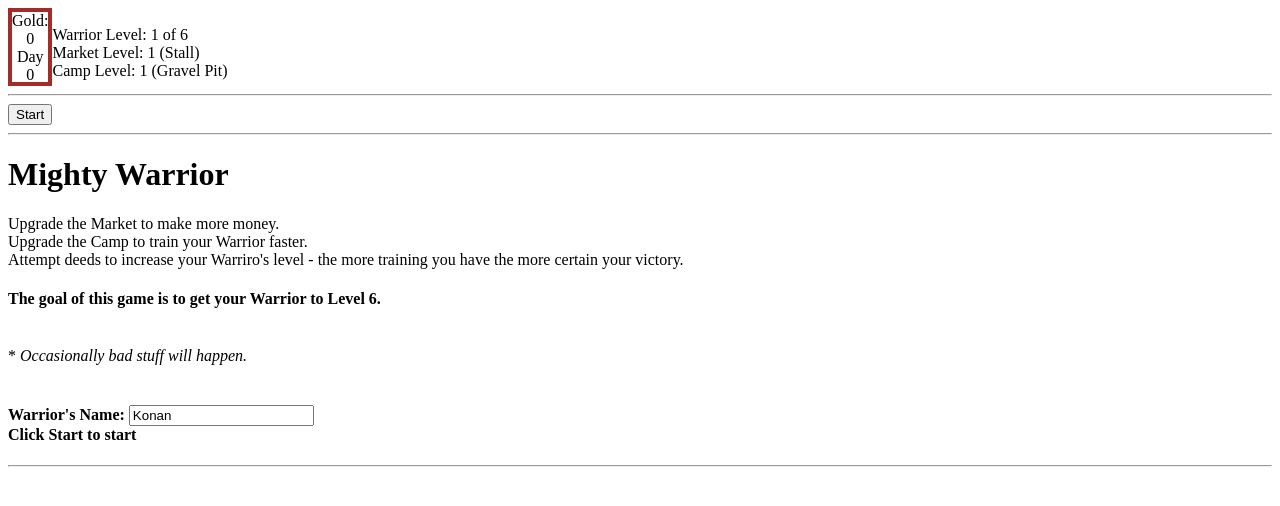
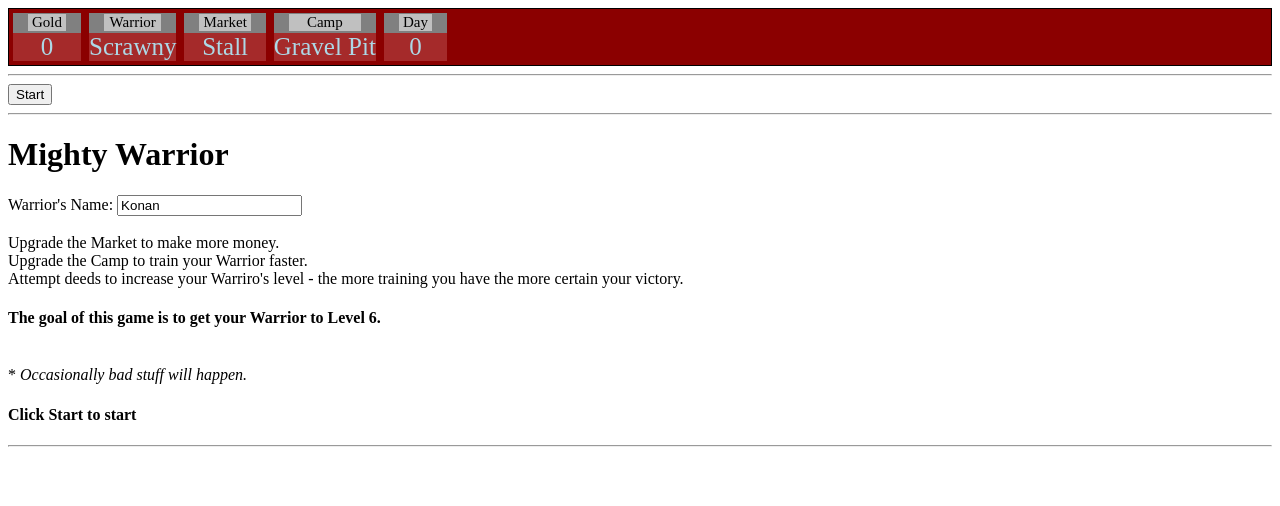
Before and after one commit to StellarConverter/MW2, an Angular app: page /title in a window 1280 px wide. Shown: the top 506 px of the page. Built offline with nearby package versions, Linux system fonts and the light colour scheme.

Commit message:
CSS for status bar

```diff
--- a/src/app/app.component.css
+++ b/src/app/app.component.css
@@ -2,8 +2,35 @@ div.barbox
 {
     border-style: solid;
     border-width: 4px;
-    border-color: brown;
+    border-color: darkred;
+    background-color: brown;
+    color: lightblue;
+    font-size: 25px;
     float: left;
-    height:70px;
     text-align: center;
+
 }
+
+div.barboxtop
+{
+    border-style: solid;
+    border-left-width: 15px;
+    border-right-width: 15px;
+    border-top-width: 1px;
+    border-bottom-width:2px;
+    border-color: gray;
+    color:black;
+    padding-left:4px;
+    padding-right:4px;
+    float: top;
+    font-size: 15px;
+    background-color:silver;
+}
+
+
+div.statusbar
+{
+    border-style: solid;
+    border-width: 1px;
+    background-color: darkred;
+}
--- a/src/app/app.component.html
+++ b/src/app/app.component.html
@@ -1,21 +1,49 @@
+<div class="statusbar">
+<div class = "barbox" >
+<div class = "barboxtop">
+ Gold
+ </div>
+ {{zzz.Gold}}
+</div>
+
 <div class = "barbox">
- Gold:
- <BR>
- {{zzz.Gold}}
-  <BR>
+<div class = "barboxtop">
+ Warrior
+ </div>
+ {{ zzz.Warrior.Title}}
+</div>
+
+
+<div class = "barbox">
+<div class = "barboxtop">
+ Market
+ </div>
+ {{zzz.Market.Name}}
+</div>
+
+<div class = "barbox">
+<div class = "barboxtop">
+ Camp
+ </div>
+ {{zzz.Camp.Name}}
+</div>
+
+
+<div class = "barbox">
+<div class = "barboxtop">
  Day
- <BR>
+ </div>
  {{zzz.CycleCount}}
 </div>
 
-<BR>
-Warrior Level: {{zzz.Warrior.Level}} of {{zzz.Warrior.MaxLevel}}
-<BR>
-Market Level: {{zzz.Market.Level}} ({{zzz.Market.Name}})
-<BR>
-Camp Level: {{zzz.Camp.Level}} ({{zzz.Camp.Name}})
+<br style="clear: left;" />
 
-<br style="clear: left;" />
+</div>
+
+
+
+
+
 <HR>
 <div *ngIf="zzz.IsGaveActive"> <button (click)='nextClick()'>NEXT</button></div>
 <div *ngIf="zzz.CycleCount == 0"> <button (click)='nextClick()'>Start</button></div>
--- a/src/app/classes/citizen.ts
+++ b/src/app/classes/citizen.ts
@@ -86,8 +86,10 @@ export class Warrior extends CitizenBase
 
     private UpdateName()
     {
-        this.Name = "Warrior: " + this.levelNames[this.Level-1] + " " + this.personalName;
+        this.Name = "Warrior: " + this.Title + " " + this.personalName;
     }
+
+    public get Title() {return this.levelNames[this.Level-1];}
 
     public MaxXPForLevel(targetLevel:number) : number
     {
--- a/src/app/titlepage/titlepage.component.html
+++ b/src/app/titlepage/titlepage.component.html
@@ -3,7 +3,9 @@
 <h1>
    {{GameTitle}}
  </h1>
-
+   Warrior's Name: <input [(ngModel)]="this.zzz.Warrior.PersonalName"/>
+<BR>
+<BR>
  Upgrade the Market to make more money.
  <BR>
  Upgrade the Camp to train your Warrior faster.
@@ -15,9 +17,7 @@
  <BR>
  * <i>Occasionally bad stuff will happen.</i>
  <h4>
-   <BR>
-   Warrior's Name: <input [(ngModel)]="this.zzz.Warrior.PersonalName"/>
-   <BR>
+
  Click Start to start
  </h4>
 
```
